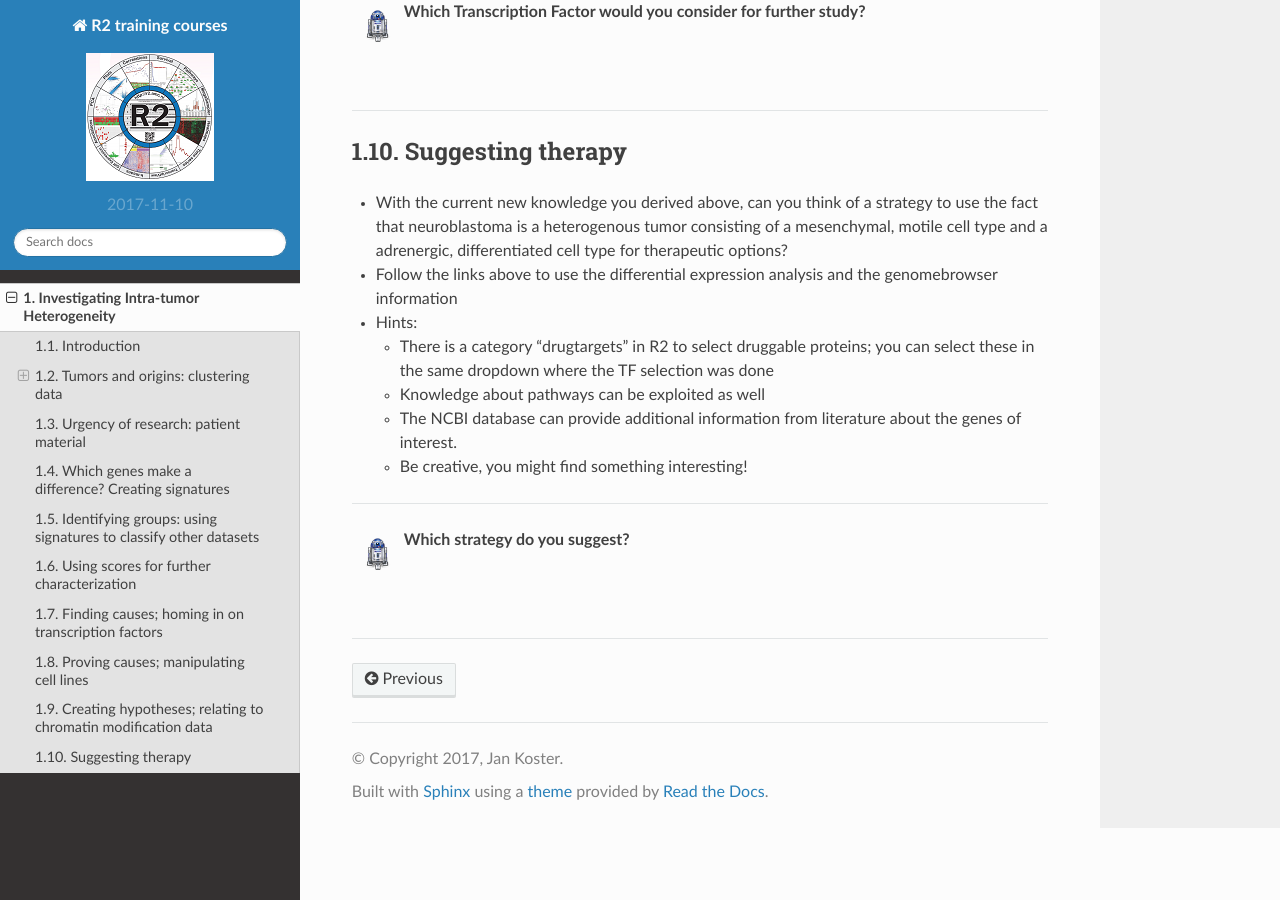
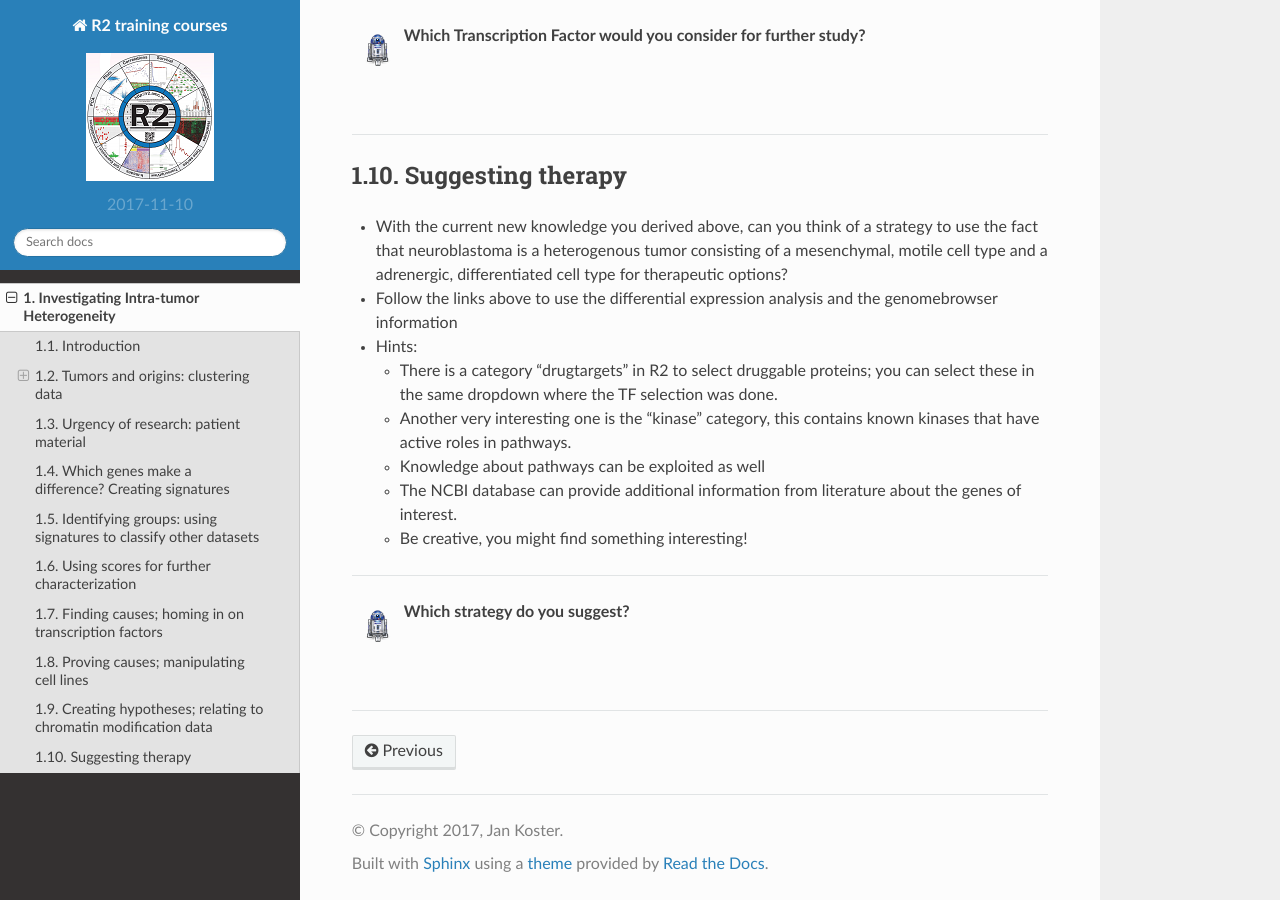
Before and after one commit to antronerds/r2-training-courses, a Sphinx documentation site: the page built from docs/Investigating_Tumor_Heterogeneity.md, in a window 1280 px wide and 900 px high, scrolled down 16715 px. Built offline with Sphinx 7.4.7 and the Read the Docs theme 2.0.0, drawn with Linux system fonts in a browser that asks for light colours; some of the changed text lies outside the part shown.

Commit message:
Minor text changes

```diff
--- a/docs/Investigating_Tumor_Heterogeneity.md
+++ b/docs/Investigating_Tumor_Heterogeneity.md
@@ -105,7 +105,7 @@
 * Colors are not set by default, under **ColorMode** select **Color by Track** and use the *itcc_model* track, click next to show the changes
 
 ---------
-  ![](_static/images/R2d2_logo.png)**Can you relate the tumors to a type of tissue??**
+  ![](_static/images/R2d2_logo.png)**Can you relate the tumors to a type of tissue?? (Note: ALL stands for Acute Lymphocytic Leukemia)**
 
 <br>
 <br>
@@ -241,7 +241,7 @@
 </form>
 
 
-* In Field 3 choose Find Differential expression between groups
+* In Field 3 choose *Find Differential expression* between groups
 * This dataset has been annotated with 'type' information. Each sample was assigned to either the MESenchymal or the ADReNergic type, in R2 this is called a *track*. Choose the proper track in the **Select a track** dropdown. Since we have only 8 samples make sure that the multiple testing correction is set to **No correction**
 * A list of differentially expressed genes appears; click on the hyperlinked name of your favorite gene to see its expression in the sample set; try an oppositely correlating gene also
 * Now click on the **Heatmap(zscore)** button in the right menu panel; a heatmap showing the expression of all differentially expressed genes with correlation p-value < 0.01 in this dataset is shown.
@@ -811,7 +811,8 @@
 * With the current new knowledge you derived above, can you think of a strategy to use the fact that neuroblastoma is a heterogenous tumor consisting of a mesenchymal, motile cell type and a adrenergic, differentiated cell type for therapeutic options?
 * Follow the links above to use the differential expression analysis and the genomebrowser information
 * Hints:
-  * There is a category "drugtargets" in R2 to select druggable proteins; you can select these in the same dropdown where the TF selection was done
+  * There is a category "drugtargets" in R2 to select druggable proteins; you can select these in the same dropdown where the TF selection was done.
+  * Another very interesting one is the "kinase" category, this contains known kinases that have active roles in pathways.
   * Knowledge about pathways can be exploited as well
   * The NCBI database can provide additional information from literature about the genes of interest.
   * Be creative, you might find something interesting!
```
